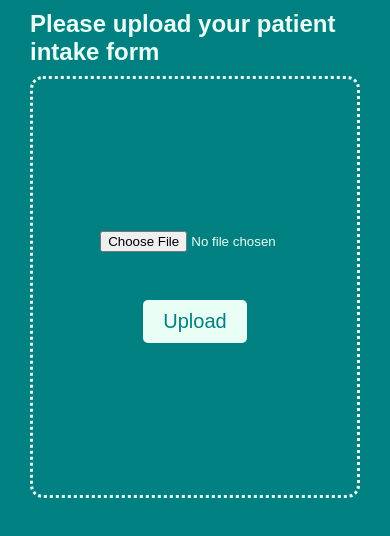
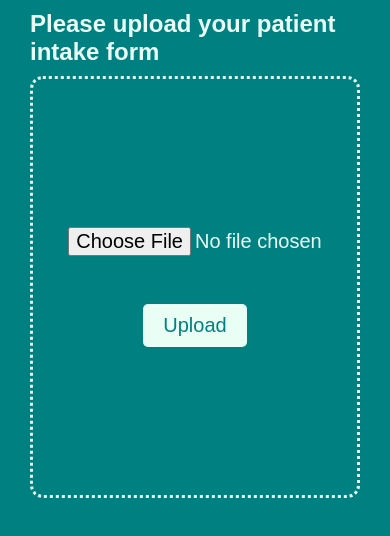
Before and after one commit to Care-Scan/server-backend, a website: page public/index.html in a window 390 px wide. Drawn offline with Linux system fonts and the light colour scheme.

Commit message:
Update style.css

```diff
--- a/public/style.css
+++ b/public/style.css
@@ -18,7 +18,7 @@
 .card {
     border-radius: 0.8em;
     box-shadow: 0 5px 10px 0 rgba(0, 0, 0, 0.3);
-    width: 40%;
+    width: 60%;
     height: 30vh;
     background-color: teal;
     padding: 10px 30px 40px;
@@ -49,8 +49,11 @@ body {
     padding: 20px;
 }
 
-.selectfile {
-    margin-left: 25%;
+input[type="file"]
+{
+    margin: auto;
+    text-align-last: center;
+    font-size:24px;
 }
 .uploadbtn {
     text-decoration: none;
@@ -67,8 +70,6 @@ body {
 @media only screen and (max-width: 820px) {
     .container {
         display: block;
-
-
     }
 
     .card {
@@ -84,4 +85,10 @@ body {
     body {
         padding: 0;
     }
+    input[type="file"]
+{
+    font-size:20px;
+    text-align-last: center;
+  margin: auto;
 }
+}
```
